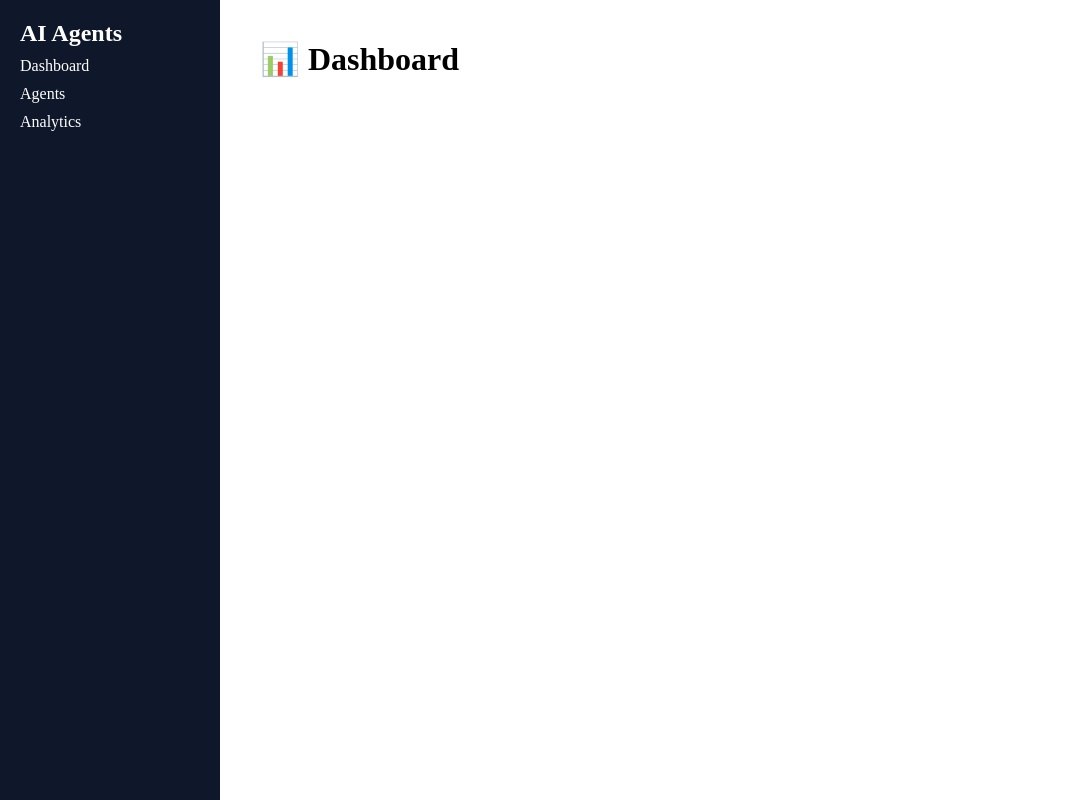
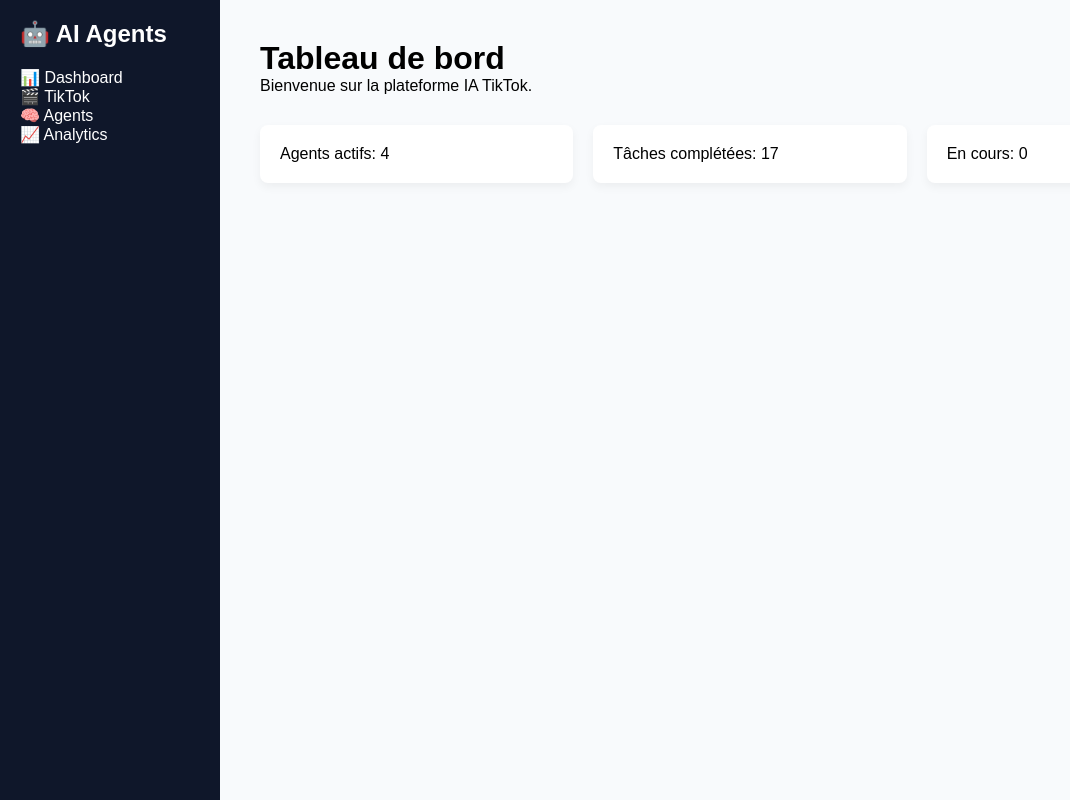
Before and after one commit to mbombaj4-source/ai-agents-tiktok-platform, a React (Vite) app: page / in a window 1280 px wide. Shown: the whole page, without its empty margins (0-1070 px from the left). Built offline with nearby package versions, Linux system fonts and the light colour scheme.

Commit message:
Update App.tsx

```diff
--- a/src/App.tsx
+++ b/src/App.tsx
@@ -1,47 +1,50 @@
-import { BrowserRouter, Routes, Route, Link } from "react-router-dom";
-
-function Dashboard() {
-  return <h1>📊 Dashboard</h1>;
-}
-
-function Agents() {
-  return <h1>🤖 Agents IA</h1>;
-}
-
-function Analytics() {
-  return <h1>📈 Analytics</h1>;
-}
-
 export default function App() {
   return (
-    <BrowserRouter>
-      <div style={{ display: "flex", minHeight: "100vh" }}>
-        <aside style={{ width: 220, background: "#0f172a", color: "white", padding: 20 }}>
-          <h2>AI Agents</h2>
-          <nav>
-            <ul style={{ listStyle: "none", padding: 0 }}>
-              <li><Link to="/" style={linkStyle}>Dashboard</Link></li>
-              <li><Link to="/agents" style={linkStyle}>Agents</Link></li>
-              <li><Link to="/analytics" style={linkStyle}>Analytics</Link></li>
-            </ul>
-          </nav>
-        </aside>
+    <div style={{ display: "flex", minHeight: "100vh", fontFamily: "sans-serif" }}>
 
-        <main style={{ flex: 1, padding: 40 }}>
-          <Routes>
-            <Route path="/" element={<Dashboard />} />
-            <Route path="/agents" element={<Agents />} />
-            <Route path="/analytics" element={<Analytics />} />
-          </Routes>
-        </main>
-      </div>
-    </BrowserRouter>
+      {/* Sidebar */}
+      <aside
+        style={{
+          width: "220px",
+          background: "#0f172a",
+          color: "white",
+          padding: "20px",
+        }}
+      >
+        <h2>🤖 AI Agents</h2>
+        <ul style={{ listStyle: "none", padding: 0, marginTop: "20px" }}>
+          <li>📊 Dashboard</li>
+          <li>🎬 TikTok</li>
+          <li>🧠 Agents</li>
+          <li>📈 Analytics</li>
+        </ul>
+      </aside>
+
+      {/* Main content */}
+      <main style={{ flex: 1, padding: "40px", background: "#f8fafc" }}>
+        <h1>Tableau de bord</h1>
+        <p>Bienvenue sur la plateforme IA TikTok.</p>
+
+        <div
+          style={{
+            marginTop: "30px",
+            display: "grid",
+            gridTemplateColumns: "repeat(3, 1fr)",
+            gap: "20px",
+          }}
+        >
+          <div style={cardStyle}>Agents actifs: 4</div>
+          <div style={cardStyle}>Tâches complétées: 17</div>
+          <div style={cardStyle}>En cours: 0</div>
+        </div>
+      </main>
+    </div>
   );
 }
 
-const linkStyle: React.CSSProperties = {
-  color: "white",
-  textDecoration: "none",
-  display: "block",
-  margin: "10px 0",
+const cardStyle: React.CSSProperties = {
+  background: "white",
+  padding: "20px",
+  borderRadius: "8px",
+  boxShadow: "0 4px 10px rgba(0,0,0,0.05)",
 };
```
